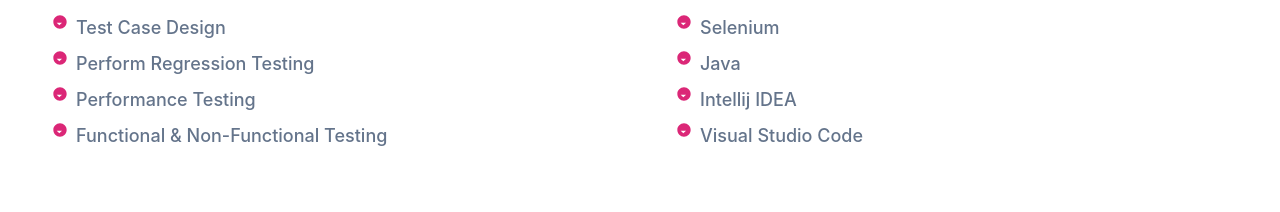
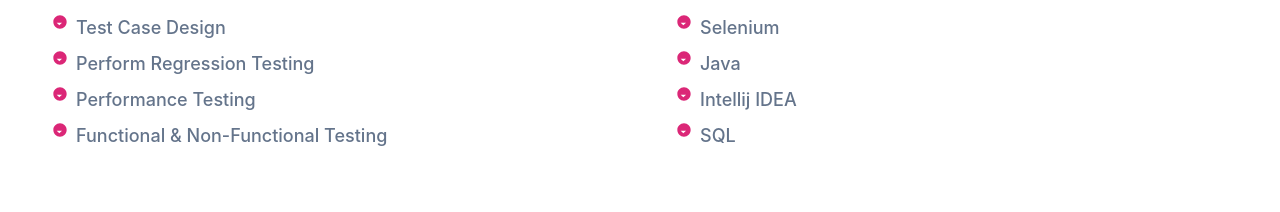
Before and after one commit to tennse/portfolio-tailwind-css, a website: page index.html in a window 1280 px wide. Shown: the part 864-1076 px from the top of the page. Drawn offline with Linux system fonts and the light colour scheme.

Commit message:
Update index.html

```diff
--- a/index.html
+++ b/index.html
@@ -194,7 +194,7 @@
                                   <path d="M12 2C6.477 2 2 6.477 2 12s4.477 10 10 10 10-4.477 10-10S17.523 2 12 2zm-1 15l-4-4h8l-4 4zm0-6l4-4H7l4 4z"/>
                                 </svg>
                               </span>
-                              Visual Studio Code
+                              SQL
                             </li>
                         </ul>
 
```
